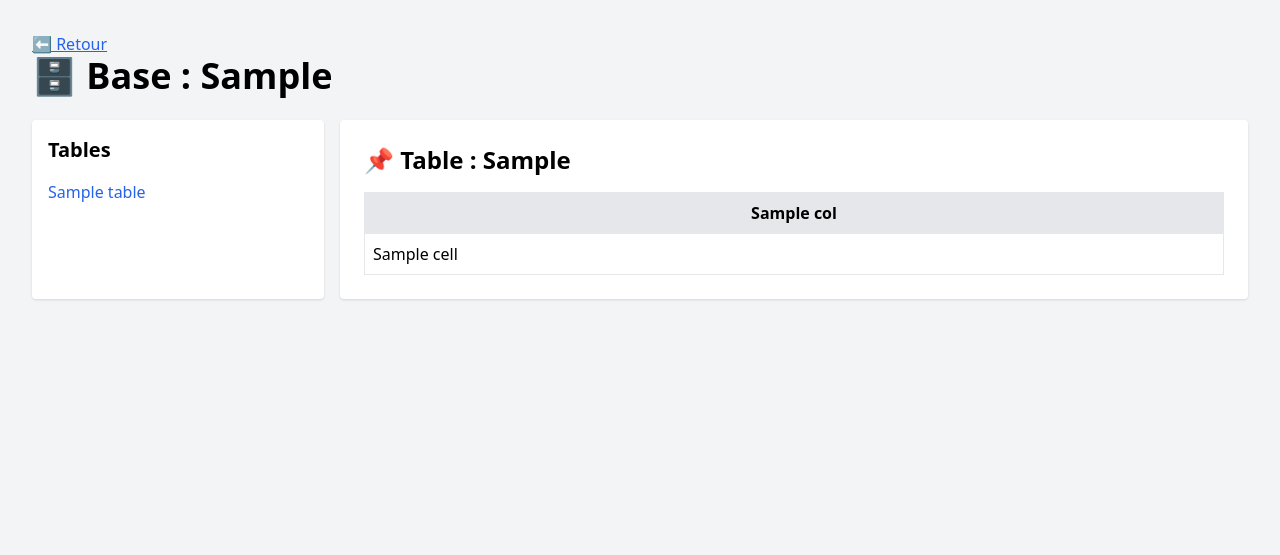
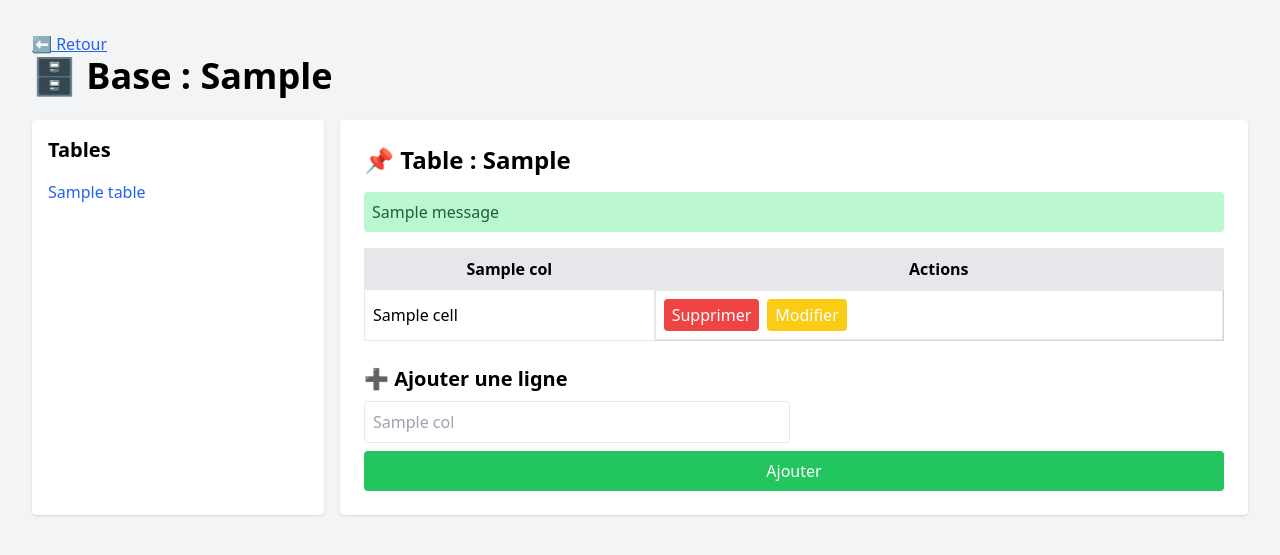
Before and after one commit to Tsouxd/db-monitor, a Flask app: template templates/dashboard.html in a window 1280 px wide. Shown: the top 555 px of the page. Run offline with Flask 3, Linux system fonts and the light colour scheme; the template is opened without the code that fills it: most values are stand-ins (such as "Sample title", 1, 10 or a date in 2020); one stand-in notice (Sample message) is shown; some libraries are stand-ins or nearby versions.

Commit message:
maj 12 déc

```diff
--- a/app.py
+++ b/app.py
@@ -1,11 +1,11 @@
+from flask import Flask, render_template, request, redirect, url_for, flash
+import psycopg2
 import os
-import psycopg2
-from flask import Flask, render_template, request
 from dotenv import load_dotenv
 
 load_dotenv()
-
 app = Flask(__name__)
+app.secret_key = os.getenv("FLASK_SECRET", "supersecret")
 
 # --- Détection : LOCAL vs RENDER ---
 APP_ENV = os.getenv("APP_ENV", "local")  # "local" par défaut
@@ -51,6 +51,57 @@ def get_conn(db_key):
         print("❌ ERREUR CONNEXION :", e)
         return None, str(e)
 
+# CREATE
+@app.route("/db/<db_key>/table/<table>/insert", methods=["POST"])
+def insert_row(db_key, table):
+    conn, err = get_conn(db_key)
+    if err:
+        return f"Erreur connexion: {err}"
+    try:
+        cur = conn.cursor()
+        columns = request.form.getlist("col[]")
+        values = request.form.getlist("val[]")
+        placeholders = ", ".join(["%s"] * len(values))
+        col_names = ", ".join([f'"{c}"' for c in columns])
+        cur.execute(f'INSERT INTO "{table}" ({col_names}) VALUES ({placeholders})', values)
+        conn.commit()
+        conn.close()
+        flash("✅ Ligne insérée avec succès !", "success")
+    except Exception as e:
+        flash(f"❌ Erreur insertion: {e}", "error")
+    return redirect(url_for("db_dashboard", db_key=db_key, table=table))
+
+# DELETE
+@app.route("/db/<db_key>/table/<table>/delete/<pk>", methods=["POST"])
+def delete_row(db_key, table, pk):
+    conn, err = get_conn(db_key)
+    if err:
+        return f"Erreur connexion: {err}"
+    try:
+        cur = conn.cursor()
+        # On suppose que la première colonne est la PK
+        pk_col = get_primary_key(table, conn)
+        cur.execute(f'DELETE FROM "{table}" WHERE "{pk_col}" = %s', (pk,))
+        conn.commit()
+        conn.close()
+        flash("✅ Ligne supprimée !", "success")
+    except Exception as e:
+        flash(f"❌ Erreur suppression: {e}", "error")
+    return redirect(url_for("db_dashboard", db_key=db_key, table=table))
+
+# Helper pour récupérer PK
+def get_primary_key(table, conn):
+    cur = conn.cursor()
+    cur.execute(f"""
+        SELECT a.attname
+        FROM   pg_index i
+        JOIN   pg_attribute a ON a.attrelid = i.indrelid
+                             AND a.attnum = ANY(i.indkey)
+        WHERE  i.indrelid = '{table}'::regclass
+        AND    i.indisprimary;
+    """)
+    result = cur.fetchone()
+    return result[0] if result else None
 
 # ----------- ROUTES ----------------
 @app.route("/")
--- a/templates/dashboard.html
+++ b/templates/dashboard.html
@@ -26,18 +26,33 @@
         </ul>
     </div>
 
-    <!-- DONNÉES -->
+    <!-- DONNÉES + CRUD -->
     <div class="col-span-3 bg-white p-6 shadow rounded">
 
         {% if selected_table %}
             <h2 class="text-2xl font-semibold mb-4">📌 Table : {{ selected_table }}</h2>
 
-            <table class="table-auto w-full border border-gray-300">
+            <!-- Affichage des messages flash -->
+            {% with messages = get_flashed_messages(with_categories=true) %}
+              {% if messages %}
+                <div class="mb-4">
+                  {% for category, message in messages %}
+                    <div class="p-2 mb-2 rounded {{ 'bg-green-200 text-green-800' if category=='success' else 'bg-red-200 text-red-800' }}">
+                        {{ message }}
+                    </div>
+                  {% endfor %}
+                </div>
+              {% endif %}
+            {% endwith %}
+
+            <!-- Tableau des données -->
+            <table class="table-auto w-full border border-gray-300 mb-6">
                 <thead class="bg-gray-200">
                     <tr>
                         {% for col in columns %}
                         <th class="border p-2">{{ col }}</th>
                         {% endfor %}
+                        <th class="border p-2">Actions</th>
                     </tr>
                 </thead>
 
@@ -47,10 +62,29 @@
                         {% for cell in row %}
                         <td class="border p-2">{{ cell }}</td>
                         {% endfor %}
+                        <td class="border p-2 flex gap-2">
+                            <!-- Bouton Supprimer -->
+                            <form method="POST" action="/db/{{ db_key }}/table/{{ selected_table }}/delete/{{ row[0] }}" onsubmit="return confirm('Supprimer cette ligne ?');">
+                                <button type="submit" class="bg-red-500 text-white px-2 py-1 rounded hover:bg-red-600">Supprimer</button>
+                            </form>
+
+                            <!-- Bouton Update (préparer future modal ou page) -->
+                            <a href="#" class="bg-yellow-400 text-white px-2 py-1 rounded hover:bg-yellow-500">Modifier</a>
+                        </td>
                     </tr>
                     {% endfor %}
                 </tbody>
             </table>
+
+            <!-- Formulaire d'insertion -->
+            <h3 class="text-xl font-semibold mb-2">➕ Ajouter une ligne</h3>
+            <form method="POST" action="/db/{{ db_key }}/table/{{ selected_table }}/insert" class="grid gap-2 grid-cols-2">
+                {% for col in columns %}
+                    <input type="text" name="val[]" placeholder="{{ col }}" class="border p-2 rounded">
+                    <input type="hidden" name="col[]" value="{{ col }}">
+                {% endfor %}
+                <button type="submit" class="bg-green-500 text-white px-4 py-2 rounded hover:bg-green-600 col-span-2">Ajouter</button>
+            </form>
 
         {% else %}
             <p class="text-gray-500">Choisissez une table…</p>
```
